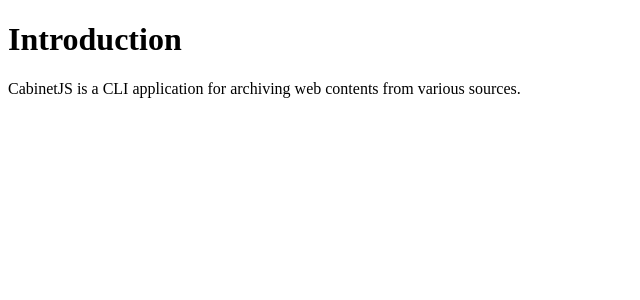
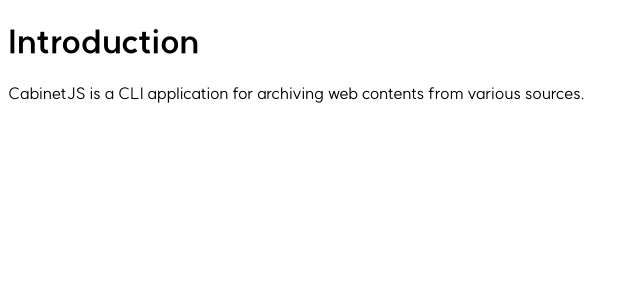
Before and after one commit to cabinetjs/docs, a Next.js app: page / in a window 1280 px wide. Shown: the top 300 px of the page, without its empty margins (0-640 px from the left). Built offline with nearby package versions, Linux system fonts and the light colour scheme.

Commit message:
add styles

```diff
--- /dev/null
+++ b/pages/_app.tsx
@@ -0,0 +1,5 @@
+import "../style.css";
+
+export default function App({ Component, pageProps }) {
+    return <Component {...pageProps} />;
+}
--- /dev/null
+++ b/style.css
@@ -0,0 +1,9 @@
+@font-face {
+    font-family: "SUIT Variable";
+    font-weight: 100 900;
+    src: local("SUIT Variable Regular"), url("/SUIT-Variable.woff2") format("woff2-variations");
+}
+
+* {
+    font-family: "SUIT Variable", sans-serif;
+}
```
Also changed, not shown: theme.config.tsx (+6 -1 lines), public/SUIT-Variable.woff2 (added).
